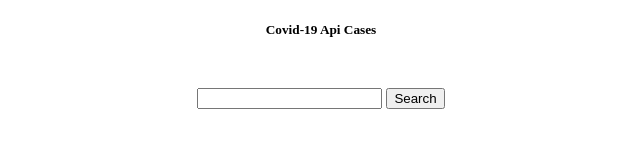
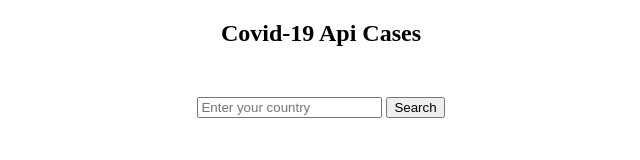
Before and after one commit to BestPoovarasan/covid-19-api, a plain HTML site: page index.html in a window 1280 px wide. Shown: the whole page, without its empty margins (319-959 px from the left). Drawn offline with Linux system fonts and the light colour scheme.

Commit message:
first commit

```diff
--- a/index.html
+++ b/index.html
@@ -7,7 +7,7 @@
     <title>Document</title>
 </head>
 <body>
-    <h5 style="text-align: center;">Covid-19 Api Cases</h5>
+    <h2 style="text-align: center;">Covid-19 Api Cases</h2>
     <script src="./script.js"></script>
 </body>
 </html>
--- a/script.js
+++ b/script.js
@@ -1,6 +1,6 @@
 var div=document.createElement("div");
 // var input=document.createElement("input");
-div.innerHTML=`<input type="text" id="txt">
+div.innerHTML=`<input type="text" id="txt" placeholder="Enter your country">
 <button type="button" onclick="foo()">Search</button>
 <div id="active"></div>
 <div id="recovered"></div>
```
